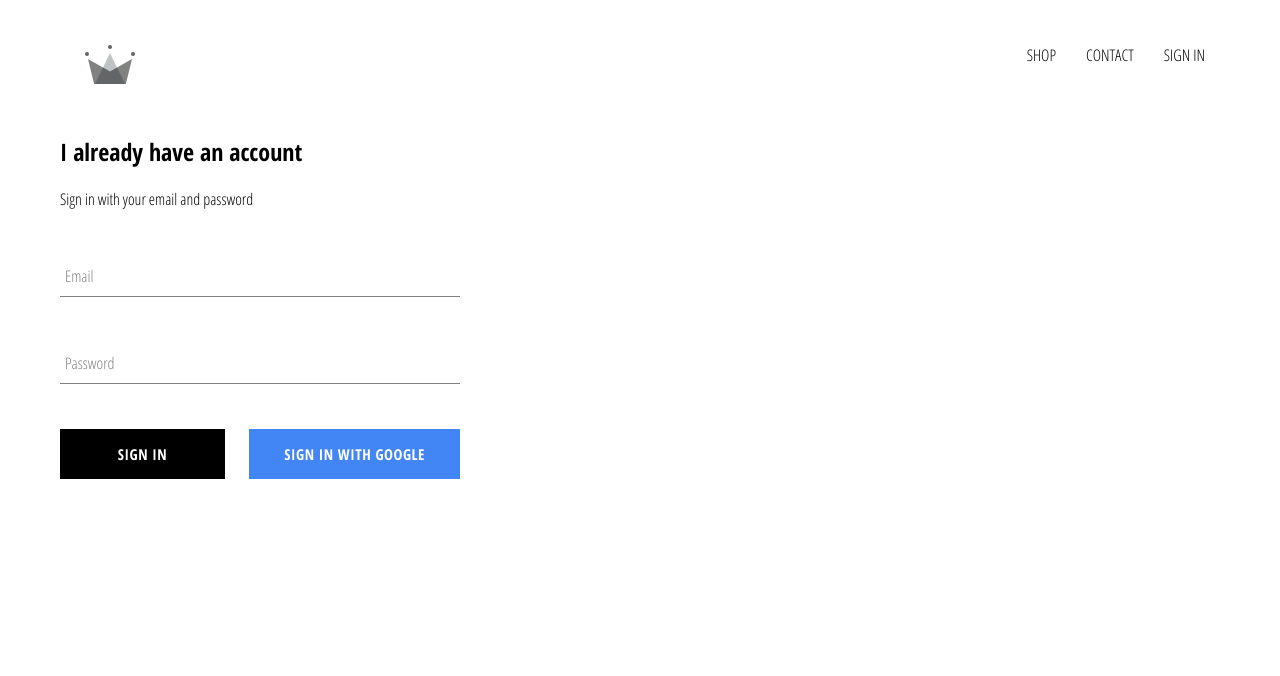
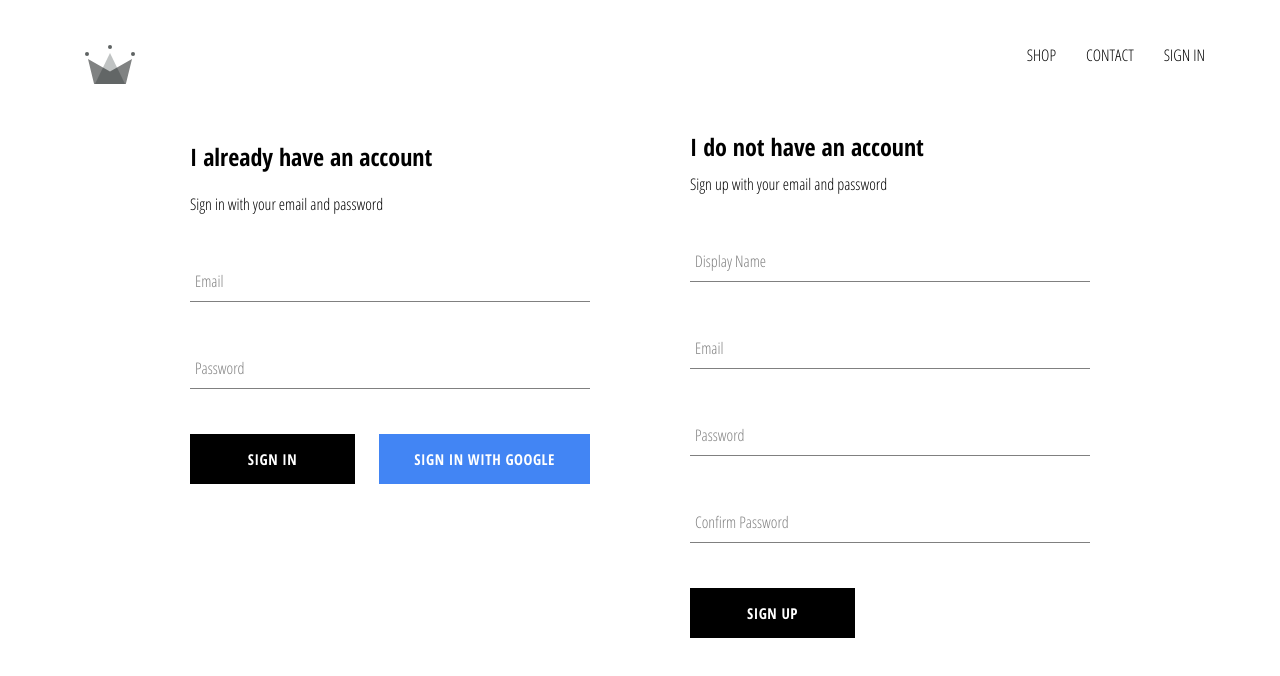
Before and after one commit to yaasin-raki2/crwn-clothing, a React (Create React App) app: page /signin in a window 1280 px wide. Shown: the top 676 px of the page. Built offline with nearby package versions, Linux system fonts and the light colour scheme; no server answers.

Commit message:
created sign up component

```diff
--- /dev/null
+++ b/src/components/sign-up/sign-up.component.jsx
@@ -0,0 +1,104 @@
+import React from 'react';
+
+import './sign-up.styles.scss';
+
+import FormInput from '../form-input/form-input.component';
+import CustomButton from '../custom-button/custom-button.component';
+
+import { auth, createUserProfileDocument } from '../../firebase/firebase.utils';
+
+class SignUp extends React.Component {
+  constructor(props) {
+    super(props);
+
+    this.state = {
+      displayName: '',
+      email: '',
+      password: '',
+      confirmPassword: '',
+    };
+  }
+
+  handleSubmit = async (event) => {
+    event.preventDefault();
+
+    const { displayName, email, password, confirmPassword } = this.state;
+
+    if (password !== confirmPassword) {
+      alert("password don't match");
+      return;
+    }
+
+    try {
+      const { user } = await auth.createUserWithEmailAndPassword(
+        email,
+        password
+      );
+
+      await createUserProfileDocument(user, { displayName });
+
+      this.setState({
+        displayName: '',
+        email: '',
+        password: '',
+        confirmPassword: '',
+      })
+
+    } catch (error) {
+      console.error(error);
+    }
+  };
+
+  handleChange = event => {
+    const { name, value } = event.target;
+
+    this.setState({[name]: value});
+  }
+
+  render() {
+    const { displayName, email, password, confirmPassword } = this.state;
+    return (
+      <div className='sign-up'>
+        <h2 className='title'>I do not have an account</h2>
+        <span>Sign up with your email and password</span>
+        <form className='sign-up-form' onSubmit={this.handleSubmit}>
+          <FormInput
+            type='text'
+            name='displayName'
+            value={displayName}
+            handleChange={this.handleChange}
+            label='Display Name'
+            required
+          />
+          <FormInput
+            type='email'
+            name='email'
+            value={email}
+            handleChange={this.handleChange}
+            label='Email'
+            required
+          />
+          <FormInput
+            type='password'
+            name='password'
+            value={password}
+            handleChange={this.handleChange}
+            label='Password'
+            required
+          />
+          <FormInput
+            type='password'
+            name='confirmPassword'
+            value={confirmPassword}
+            handleChange={this.handleChange}
+            label='Confirm Password'
+            required
+          />
+          <CustomButton type='submit'>Sign Up</CustomButton>
+        </form>
+      </div>
+    );
+  }
+}
+
+export default SignUp;
--- /dev/null
+++ b/src/components/sign-up/sign-up.styles.scss
@@ -0,0 +1,9 @@
+.sign-up {
+  display: flex;
+  flex-direction: column;
+  width: 400px;
+
+  .title {
+    margin: 10px 0;
+  }
+}
--- a/src/pages/sign-in-and-sign-up/sign-in-and-sign-up.components.jsx
+++ b/src/pages/sign-in-and-sign-up/sign-in-and-sign-up.components.jsx
@@ -1,11 +1,13 @@
-import React from "react";
+import React from 'react';
 
-import "./sign-in-and-sign-up.styles.scss";
-import SignIn from "../../components/sign-in/sign-in.component";
+import './sign-in-and-sign-up.styles.scss';
+import SignIn from '../../components/sign-in/sign-in.component';
+import SignUp from '../../components/sign-up/sign-up.component';
 
 const SignInAndSignUp = () => (
-  <div className="sign-in-and-sign-up">
+  <div className='sign-in-and-sign-up'>
     <SignIn />
+    <SignUp />
   </div>
 );
 
--- a/src/pages/sign-in-and-sign-up/sign-in-and-sign-up.styles.scss
+++ b/src/pages/sign-in-and-sign-up/sign-in-and-sign-up.styles.scss
@@ -0,0 +1,6 @@
+.sign-in-and-sign-up {
+  width: 900px;
+  display: flex;
+  justify-content: space-between;
+  margin: 30px auto;
+}
```
